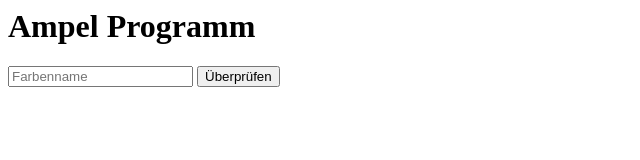
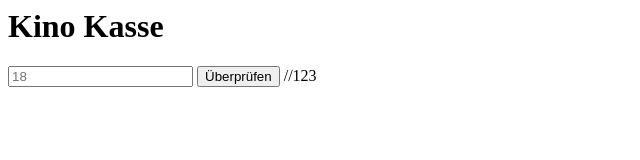
Before and after one commit to Acafac1994/ampel.prgrammm, a plain HTML site: page Index.html in a window 1280 px wide. Shown: the whole page, without its empty margins (0-640 px from the left). Drawn offline with Linux system fonts and the light colour scheme.

Commit message:
mit erklärung

```diff
--- a/Index.html
+++ b/Index.html
@@ -1,23 +1,29 @@
 <html>
 
 
-        <script src= "main.js" text/javascript">
 
-            alert("Hallo");
-
-
-
-        </script>
+        <script src= "main.js" type="text/javascript"> </script>
 
 
     <body>
 
-<H1>Ampel Programm</H1>
+<H1>Kino Kasse</H1>
 
-    <input id="inputColor" type="text" placeholder="Farbenname">
-<button onclick="main()">Überprüfen</button>
+    <input id="age" type="number" placeholder="18">
+    <button onclick="main()">Überprüfen</button>
 
+    <Style> </Style>
 
     </body>
 
 </html>
+
+
+
+
+
+
+
+
+
+//123
```
